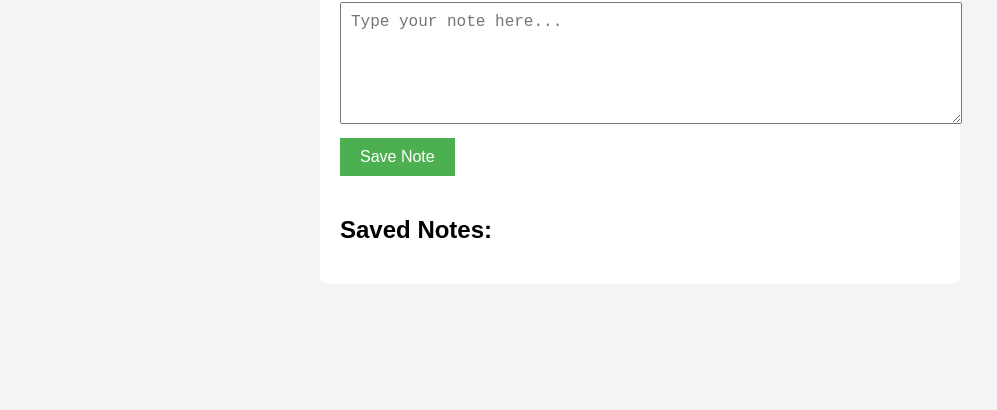
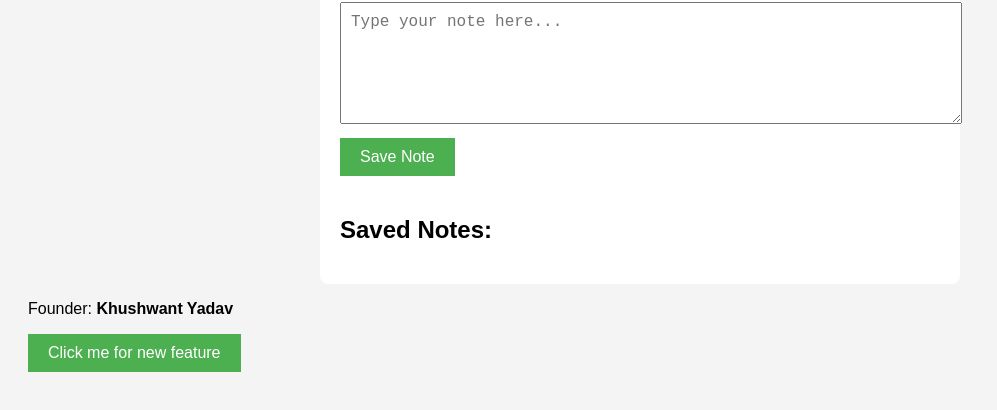
Before and after one commit to ceoKhushu/My-Daily-Notes, a plain HTML site: page index.html in a window 1280 px wide. Shown: the part 126-536 px from the top of the page, without its empty margins (0-997 px from the left). Drawn offline with Linux system fonts and the light colour scheme.

Commit message:
Update index.html

```diff
--- a/index.html
+++ b/index.html
@@ -20,3 +20,8 @@
     <script src="script.js"></script>
 </body>
 </html>
+<div id="founder">
+  <p>Founder: <strong>Khushwant Yadav</strong></p>
+</div>
+
+<button id="new-feature">Click me for new feature</button>
```
